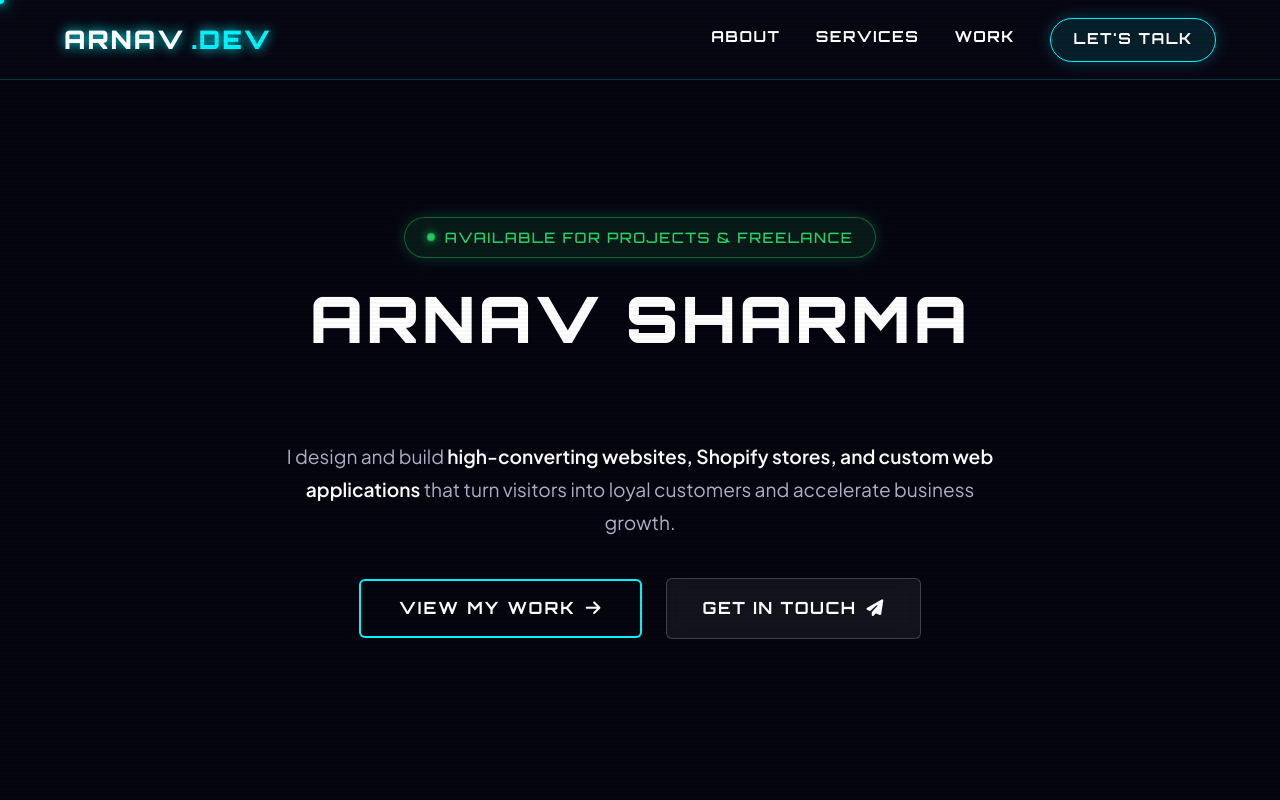
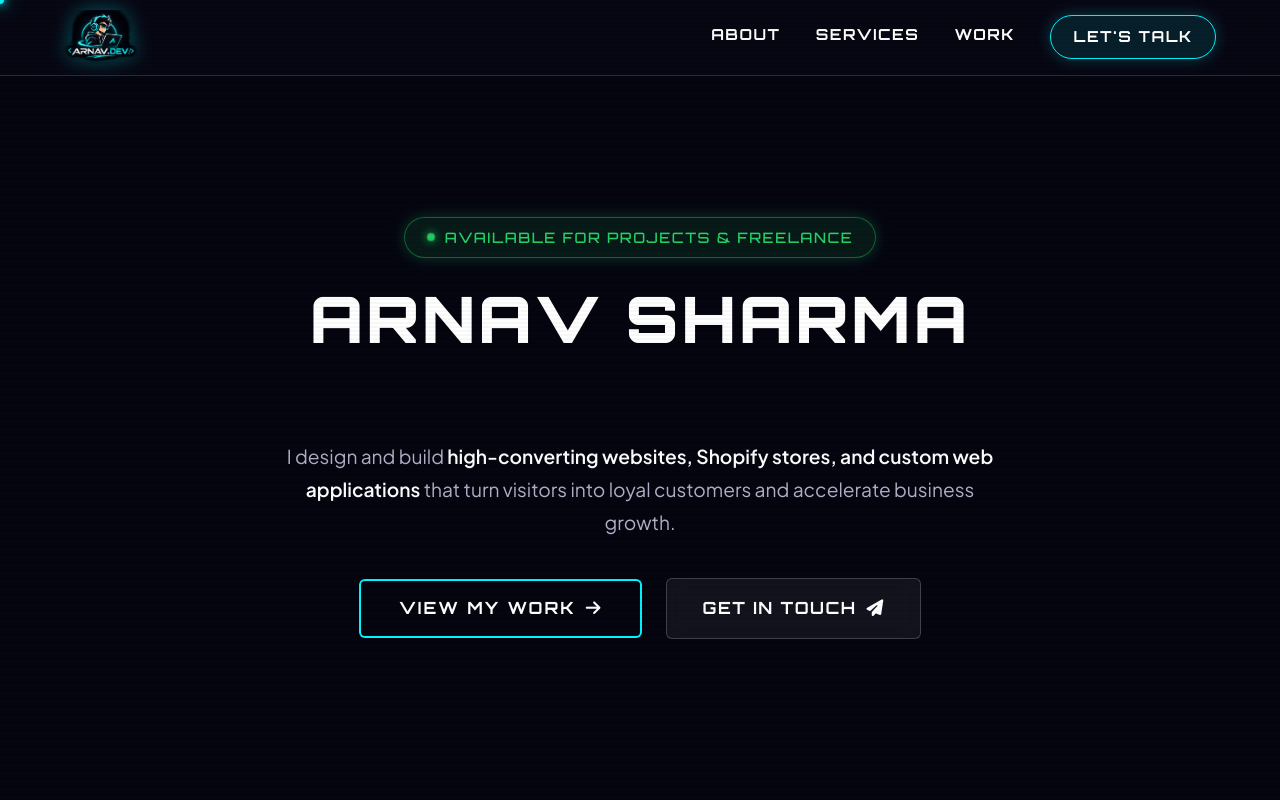
Before and after one commit to Arnav-Sharma437/Arnav-Portfolio, a plain HTML site: page index.html in a window 1280 px wide. Shown: the top 800 px of the page. Drawn offline with nearby package versions, Linux system fonts and the light colour scheme; a script that the page names is missing.

Commit message:
Add custom ARNAV.DEV logo to navbar and favicon

```diff
--- a/index.html
+++ b/index.html
@@ -4,6 +4,7 @@
     <meta charset="UTF-8">
     <meta name="viewport" content="width=device-width, initial-scale=1.0">
     <title>Arnav Sharma | CMS Developer & Business Growth Strategist</title>
+    <link rel="icon" type="image/png" href="logo.png">
     <!-- Fonts -->
     <link href="https://fonts.googleapis.com/css2?family=Orbitron:wght@500;700;900&family=Plus+Jakarta+Sans:wght@300;400;500;600;700;800&display=swap" rel="stylesheet">
     <!-- FontAwesome -->
@@ -88,7 +89,7 @@
         nav {
             position: fixed;
             top: 0; width: 100%;
-            padding: 1.1rem 5%;
+            padding: 0.65rem 5%;
             display: flex;
             justify-content: space-between;
             align-items: center;
@@ -100,18 +101,21 @@
         }
 
         .logo {
-            font-size: 1.6rem;
-            font-weight: 900;
-            color: var(--text-main);
             text-decoration: none;
-            font-family: 'Orbitron', sans-serif;
-            text-shadow: 0 0 12px var(--cyan);
-            letter-spacing: 2px;
             display: flex;
             align-items: center;
-            gap: 6px;
-        }
-        .logo span { color: var(--cyan); }
+        }
+        .nav-logo-img {
+            height: 54px;
+            width: auto;
+            display: block;
+            filter: drop-shadow(0 0 10px rgba(0, 245, 255, 0.35));
+            transition: transform 0.3s ease, filter 0.3s ease;
+        }
+        .logo:hover .nav-logo-img {
+            transform: scale(1.06);
+            filter: drop-shadow(0 0 18px rgba(0, 245, 255, 0.75));
+        }
 
         .nav-links {
             display: flex;
@@ -1274,6 +1278,7 @@
             #cursor, #cursor-tail { display: none !important; }
 
             .hamburger { display: block; }
+            .nav-logo-img { height: 42px; }
             .nav-links {
                 display: none;
                 position: absolute;
@@ -1341,7 +1346,9 @@
 
     <!-- HEADER / NAVIGATION -->
     <nav>
-        <a href="#" class="logo">ARNAV<span>.DEV</span></a>
+        <a href="#" class="logo">
+            <img src="logo.png" alt="ARNAV.DEV Logo" class="nav-logo-img">
+        </a>
         <div class="nav-links">
             <a href="#about">About</a>
             <a href="#services">Services</a>
```
Also changed, not shown: logo.png (added).
